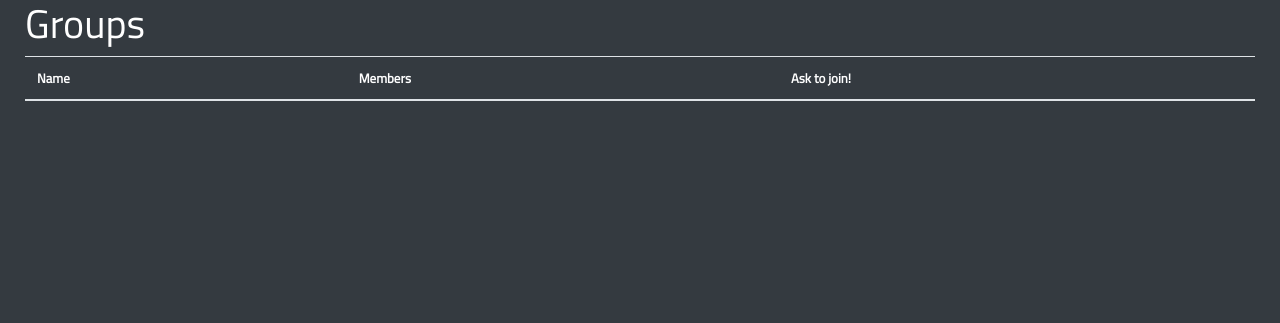
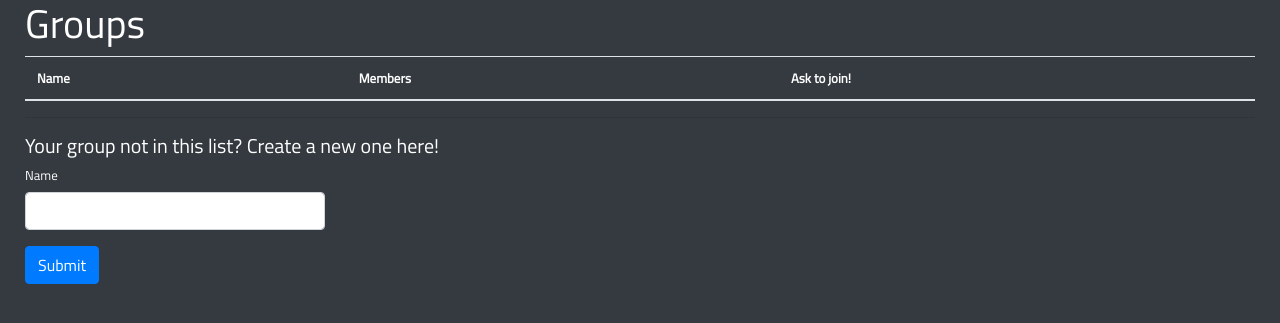
Before and after one commit to stijnh92/bracketeer, a Django app: page /groups in a window 1280 px wide. Shown: the part 64-387 px from the top of the page. Run offline with Django 3.2, Linux system fonts and the light colour scheme; lists and menus that the app fills with data are empty; some libraries are stand-ins or nearby versions.

Commit message:
Create new group

```diff
--- a/bracket/templates/groups.html
+++ b/bracket/templates/groups.html
@@ -22,14 +22,31 @@
                         {{ group.user_set.count }}
                     </td>
                     <td>
+                        {% if user in group.user_set.all %}
+                            <i class="fas fa-check"></i> Already in this group
+                        {% else %}
                             <i class="fas fa-users"></i> public
                             {% if user.is_authenticated %}
                                 , join <a href="{% url 'join-group' group.id %}">here!</a>
+                            {% endif %}
                         {% endif %}
                     </td>
                 </tr>
             {% endfor %}
             </tbody>
         </table>
+
+        <hr/>
+        <h5>Your group not in this list? Create a new one here!</h5>
+        <div style="width: 300px;">
+            <form action="/group" method="POST">
+                {% csrf_token %}
+                <div class="form-group">
+                    <label for="name">Name</label>
+                    <input id="name" name="name" type="text" class="form-control"/>
+                </div>
+                <button type="submit" class="btn btn-primary">Submit</button>
+            </form>
+        </div>
     </div>
 {% endblock %}
--- a/bracket/urls.py
+++ b/bracket/urls.py
@@ -21,6 +21,7 @@ from . import views
 urlpatterns = [
     path('', views.index),
     path('groups', views.group_list),
+    path('group', views.create_group),
     path('group/<int:group_id>', views.group_detail),
     path('bracket/<int:user_id>', views.bracket, name='user-bracket'),
     path('leaderboard', views.leaderboard),
--- a/bracket/views.py
+++ b/bracket/views.py
@@ -69,6 +69,16 @@ def save_bracket(request):
     return JsonResponse({'status': 'OK'})
 
 
+def create_group(request):
+    try:
+        Group.objects.create(name=request.POST['name'])
+    except:
+        print('Group could not be created!')
+        print(request.POST)
+    finally:
+        return group_list(request)
+
+
 def join_group(request, group_id):
     group = Group.objects.get(pk=group_id)
     group.user_set.add(request.user)
```
Lines whose indentation alone changed are shown as unchanged.
